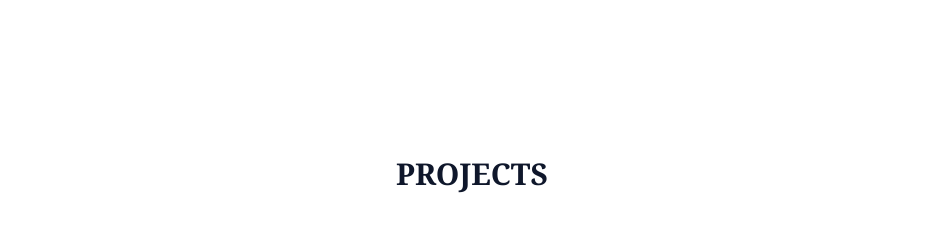
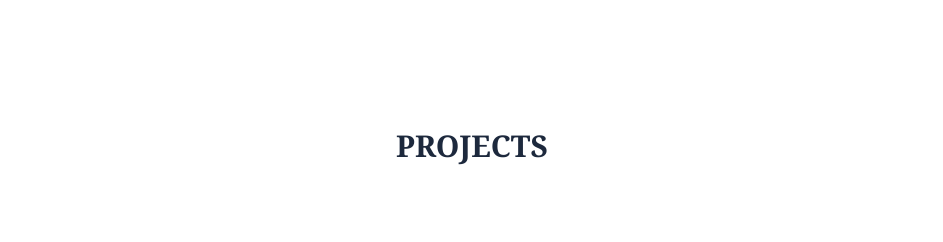
Before and after one commit to rakshyamgr07/portfolio-rakshya, a React (Vite) app: page / in a window 1280 px wide. Shown: the part 2220-2462 px from the top of the page, without its empty margins (168-1111 px from the left). Built offline with nearby package versions, Linux system fonts and the light colour scheme.

Commit message:
project updates

```diff
--- a/src/components/Projects.jsx
+++ b/src/components/Projects.jsx
@@ -5,7 +5,7 @@ import { project } from '../constants/project'
 function Projects() {
   return (
     <>
-    <h1 className='text-slate-900 font-bold text-3xl uppercase text-center font-serif m-15 p-4'>Projects</h1>
+    <h1 className='text-slate-800 font-bold text-3xl uppercase text-center font-serif m-8 hover:text-blue-800 p-4'>Projects</h1>
     <div className='flex flex-row justify-center gap-4 flex-wrap  w-full'>
       {
         project.map((proj)=>(
```
